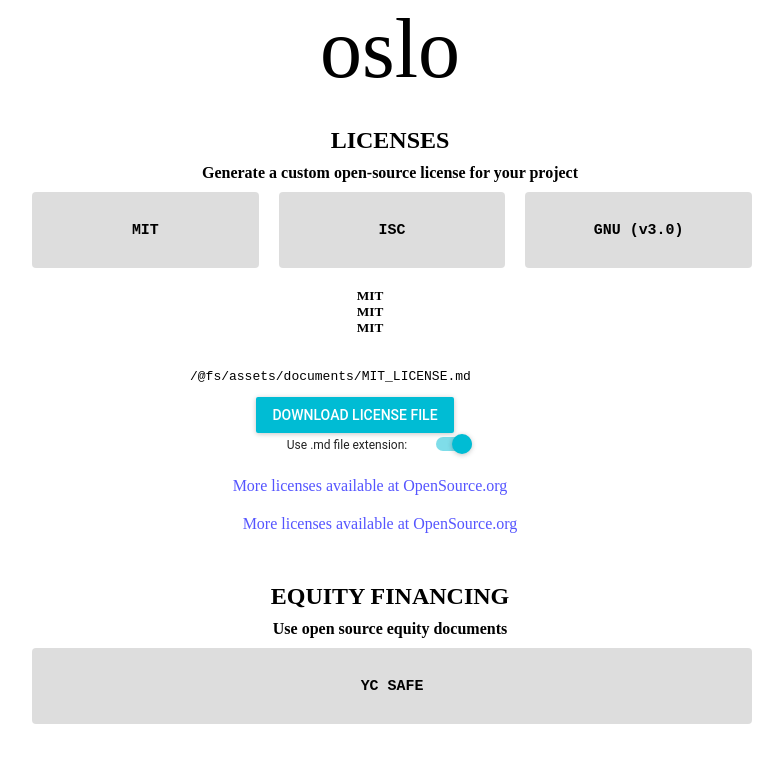
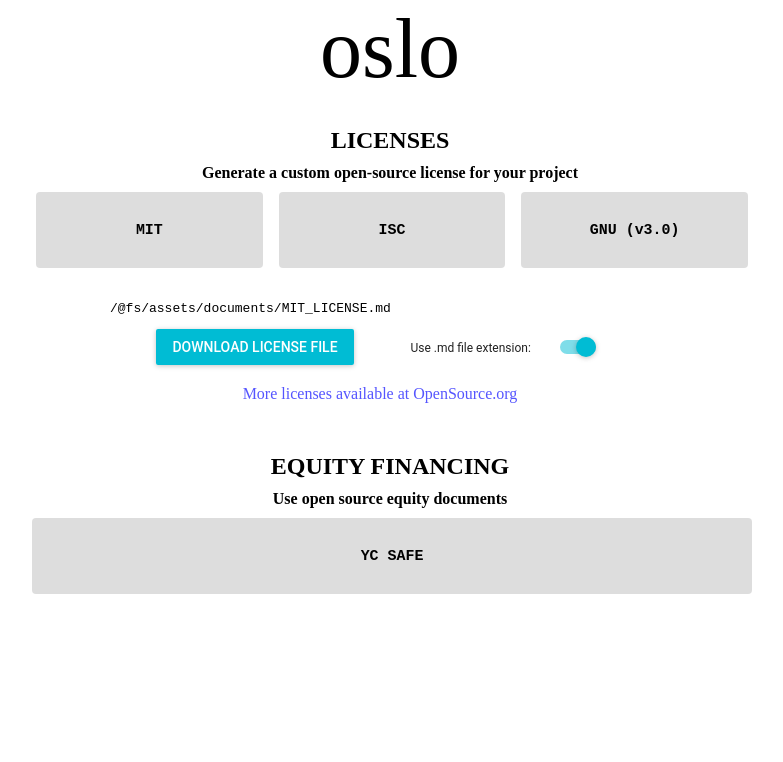
Before and after one commit to mfix22/oslo, a React app: page / in a window 1280 px wide. Shown: the top 762 px of the page, without its empty margins (250-1033 px from the left). Built offline with nearby package versions, Linux system fonts and the light colour scheme; what react-tap-event-plugin would draw is missing.

Commit message:
transition further to react

```diff
--- a/index.html
+++ b/index.html
@@ -13,26 +13,7 @@
       <section class="document-section">
         <h2>Licenses</h2>
         <h4>Generate a custom open-source license for your project</h4>
-        <div class="grid">
-          <div class="col col--1-of-3">
-            <div class="document license">
-              <h5>MIT</h5>
-            </div>
-          </div>
-          <div class="col col--1-of-3">
-            <div class="document license">
-              <h5>ISC</h5>
-            </div>
-          </div>
-          <div class="col col--1-of-3">
-            <div class="document license">
-              <h5>GNU (v3.0)</h5>
-            </div>
-          </div>
-          <div class="file-area">
-            <div id="app"></div>
-          </div><a href="https://opensource.org/licenses/alphabetical">More licenses available at OpenSource.org</a>
-        </div>
+        <div id="app"></div>
       </section>
       <section class="document-section">
         <h2>Equity Financing</h2>
--- a/src/FilterCard.jsx
+++ b/src/FilterCard.jsx
@@ -2,8 +2,8 @@
 
 const FilterCard = ({filter, title}) => {
   return (
-    <div className=".col.col--1-of-3">
-      <div className=".document">
+    <div className="col col--1-of-3">
+      <div className="document">
         <h5>{title}</h5>
       </div>
     </div>
--- a/src/app.jsx
+++ b/src/app.jsx
@@ -10,7 +10,6 @@
 
 const MIT_License = require('to-string!../assets/documents/MIT_LICENSE.md')
 
-
 const App = () => (
   <MuiThemeProvider>
     <div className="grid">
@@ -19,20 +18,20 @@
         title="MIT"
       />
       <FilterCard
-        filter="MIT"
-        title="MIT"
+        filter="ISC"
+        title="ISC"
       />
       <FilterCard
-        filter="MIT"
-        title="MIT"
+        filter="GNU"
+        title="GNU (v3.0)"
       />
       <div className="file-area">
         <LicenseEdit
           text={<ContentEditable text={MIT_License}/>}
-          />
+        />
       </div>
       <a href="https://opensource.org/licenses/alphabetical">
-        More licenses available at OpenSource.org
+         More licenses available at OpenSource.org
       </a>
     </div>
   </MuiThemeProvider>
```
Also changed, not shown: 3 other files (tests, documents, lock files or other folders).
